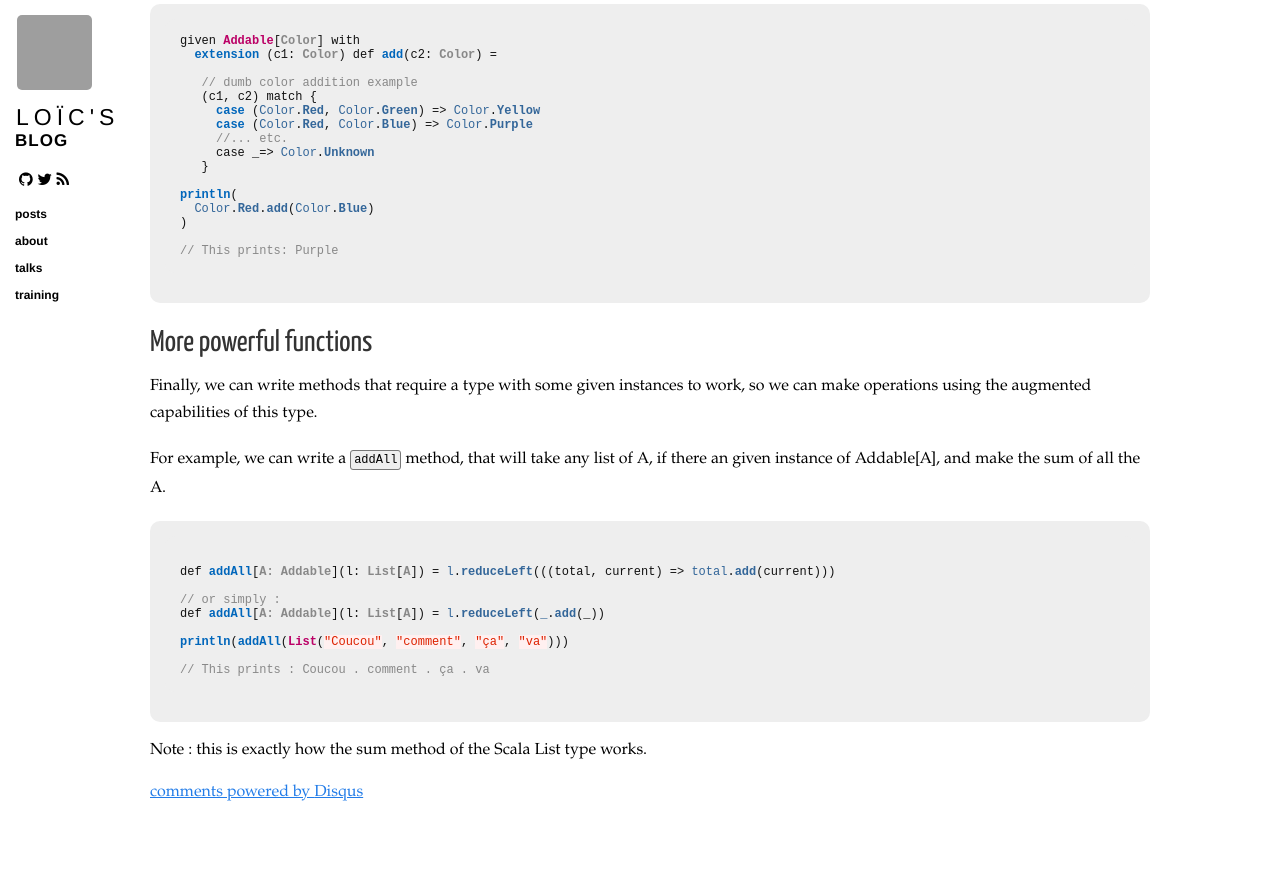
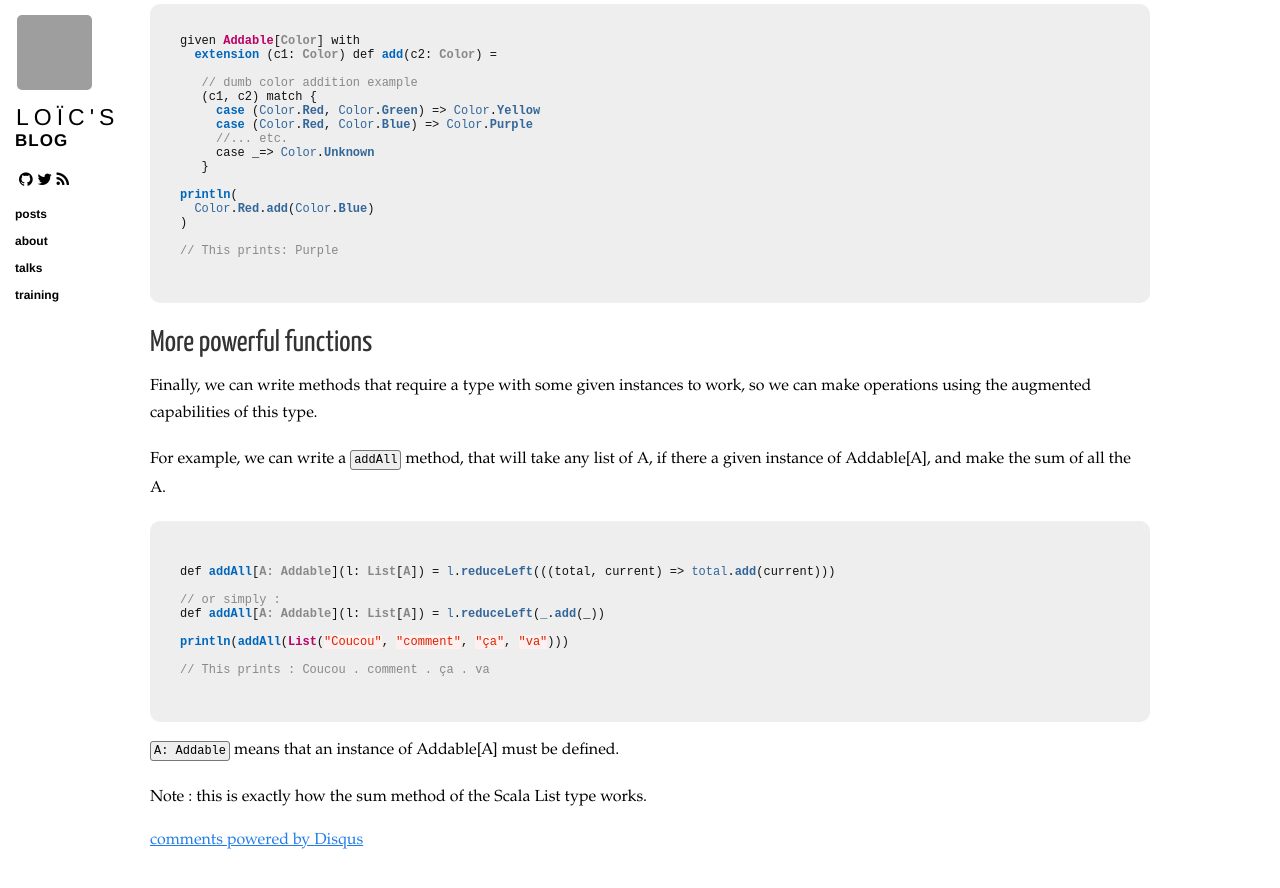
Before and after one commit to loicdescotte/loicdescotte.github.io, a Jekyll site: the page built from _posts/2022-09-29-type-classes-in-scala-3.md, in a window 1280 px wide and 900 px high, scrolled down 1384 px. Shown: the top 888 px of the window. Built offline with Jekyll 4.4.1, drawn with Linux system fonts in a browser that asks for light colours; nearby versions of some CDN libraries; comment, search, counter and statistics services are not loaded; before the commit the page ends 2236 px from its top, so only the background shows below that; part of the change alters nothing that is shown; grey boxes are pictures that could not be loaded.

Commit message:
Update 2022-09-29-type-classes-in-scala-3.md

````diff
--- a/_posts/2022-09-29-type-classes-in-scala-3.md
+++ b/_posts/2022-09-29-type-classes-in-scala-3.md
@@ -89,7 +89,7 @@ println(
 
 Finally, we can write methods that require a type with some given instances to work, so we can make operations using the augmented capabilities of this type.
 
-For example, we can write a `addAll` method, that will take any list of A, if there an given instance of Addable[A], and make the sum of all the A.
+For example, we can write a `addAll` method, that will take any list of A, if there a given instance of Addable[A], and make the sum of all the A.
 
 ```scala
 
@@ -103,4 +103,6 @@ println(addAll(List("Coucou", "comment", "ça", "va")))
 // This prints : Coucou . comment . ça . va
 ```
 
+`A: Addable` means that an instance of Addable[A] must be defined.
+
 Note : this is exactly how the sum method of the Scala List type works.
````
